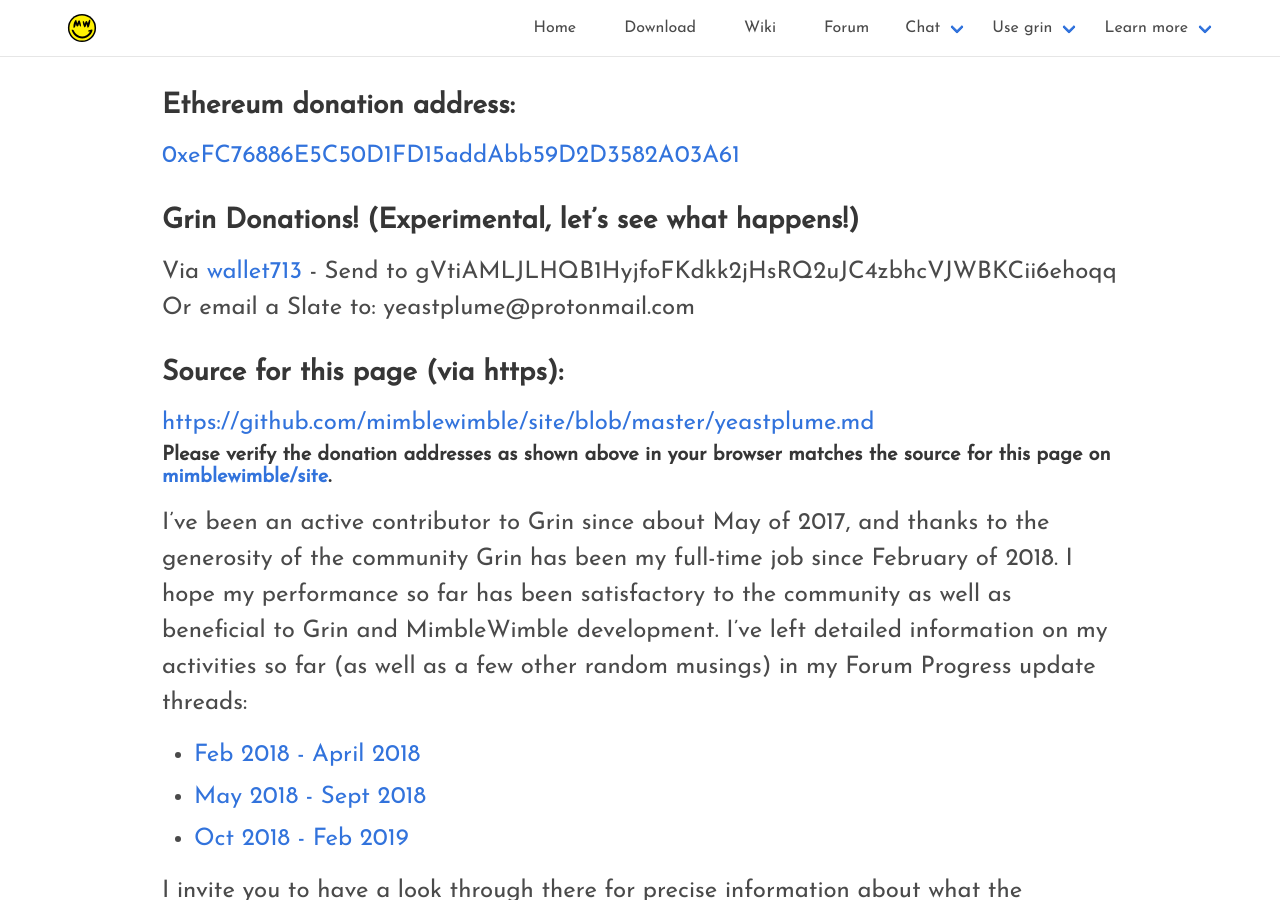
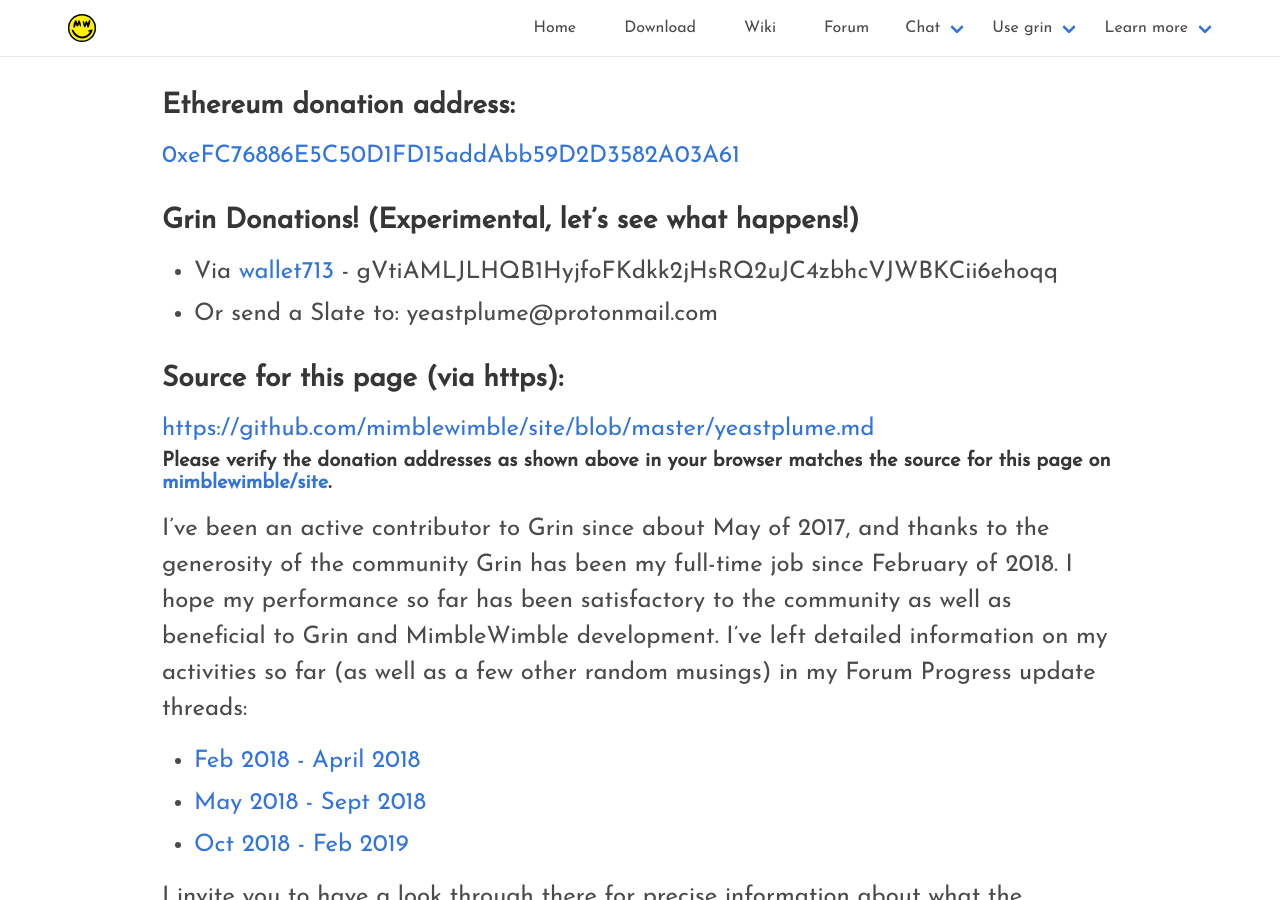
Before and after one commit to mimblewimble/site, a Jekyll site: the page built from yeastplume.md, in a window 1280 px wide and 900 px high, scrolled down 701 px. Built offline with Jekyll 4.4.1, drawn with Linux system fonts in a browser that asks for light colours; nearby versions of some CDN libraries; our own code applies the rules of GitHub Pages for plain Markdown files.

```diff
--- a/yeastplume.md
+++ b/yeastplume.md
@@ -25,8 +25,8 @@
 [0xeFC76886E5C50D1FD15addAbb59D2D3582A03A61](https://etherscan.io/address/0xeFC76886E5C50D1FD15addAbb59D2D3582A03A61)
 
 ## Grin Donations! (Experimental, let's see what happens!)
-Via [wallet713](https://github.com/vault713/wallet713) - Send to gVtiAMLJLHQB1HyjfoFKdkk2jHsRQ2uJC4zbhcVJWBKCii6ehoqq
-Or email a Slate to: yeastplume@protonmail.com
+* Via [wallet713](https://github.com/vault713/wallet713) - gVtiAMLJLHQB1HyjfoFKdkk2jHsRQ2uJC4zbhcVJWBKCii6ehoqq
+* Or send a Slate to: yeastplume@protonmail.com
 
 ## Source for this page (via https):
 
```
